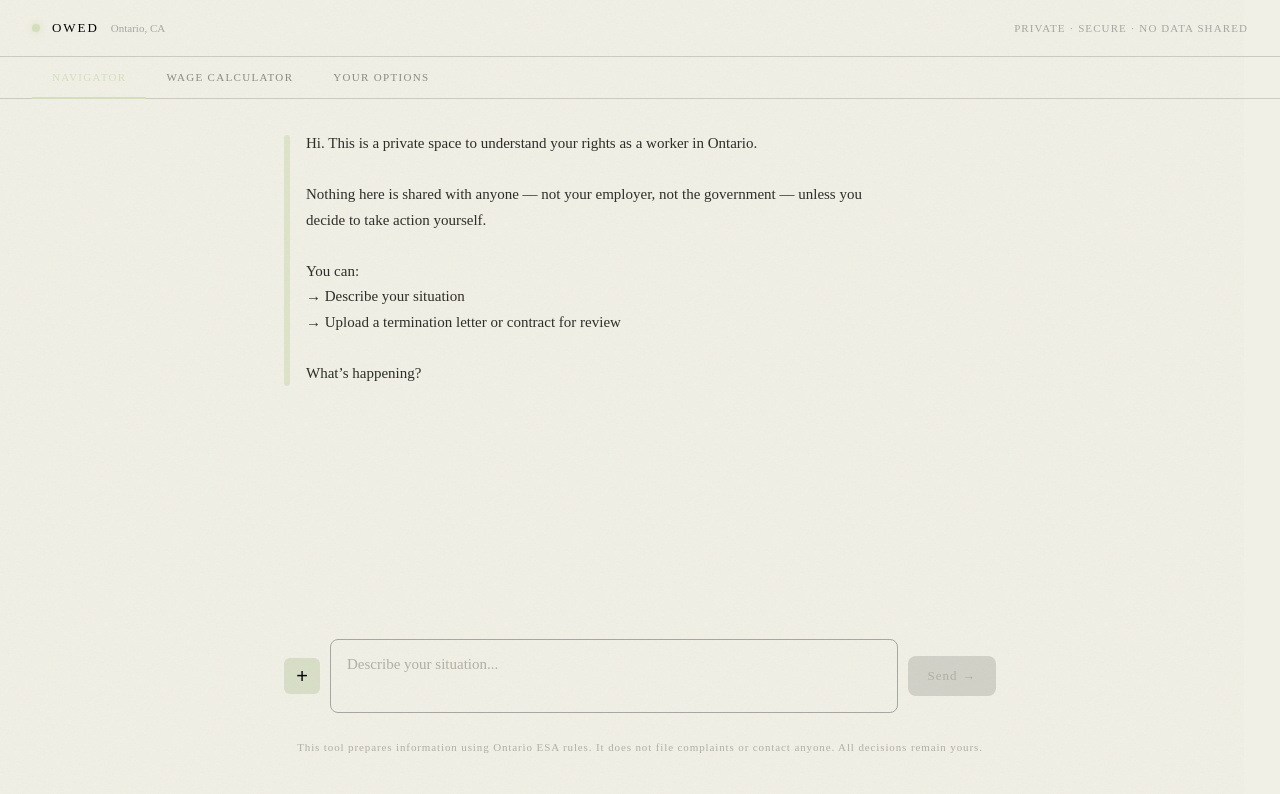
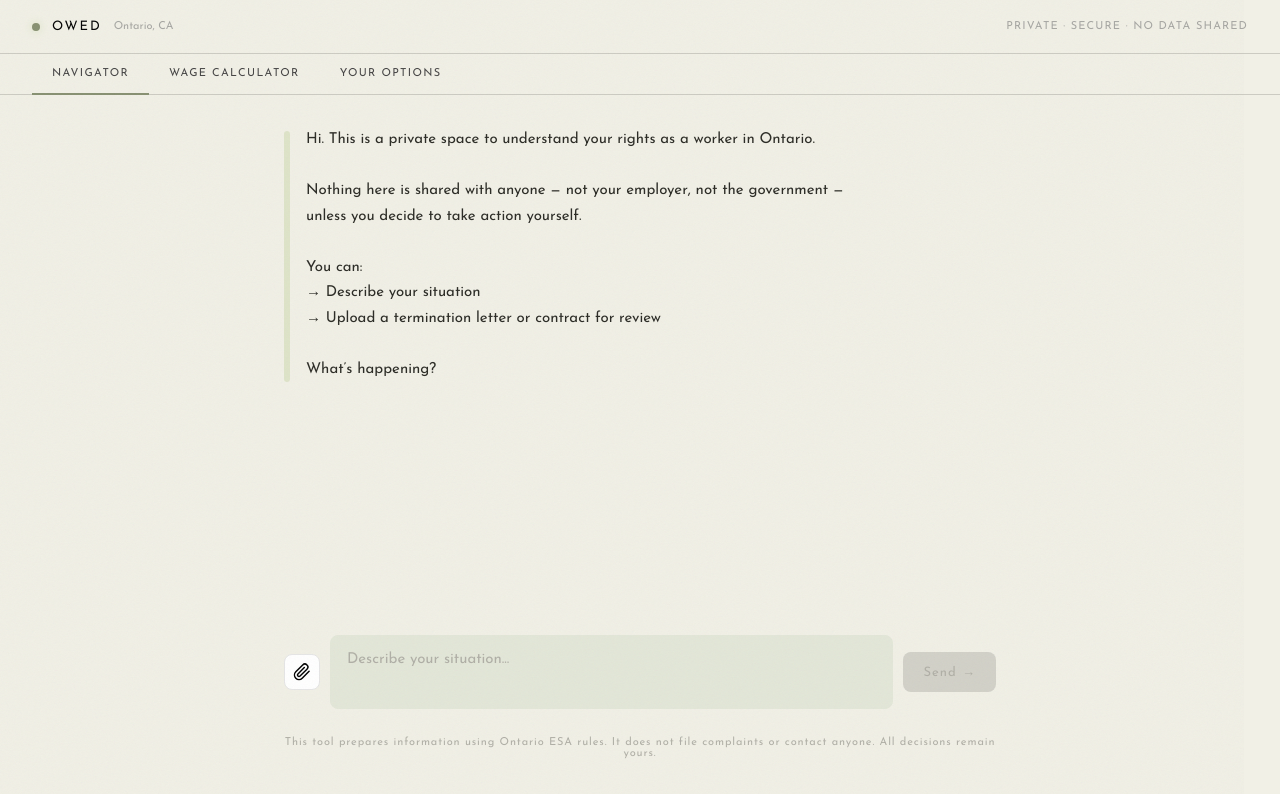
Before and after one commit to amsyb/owed, a React (Vite) app: page / in a window 1280 px wide. Shown: the top 794 px of the page. Built offline with nearby package versions, Linux system fonts and the light colour scheme.

Commit message:
updated fonts and color styles

```diff
--- a/index.html
+++ b/index.html
@@ -3,6 +3,10 @@
   <head>
     <meta charset="UTF-8" />
     <link rel="icon" type="image/svg+xml" href="/vite.svg" />
+    <link
+      href="https://fonts.googleapis.com/css2?family=Josefin+Sans:wght@400;500;600&display=swap"
+      rel="stylesheet"
+    />
     <meta name="viewport" content="width=device-width, initial-scale=1.0" />
     <title>Owed</title>
   </head>
--- a/package.json
+++ b/package.json
@@ -13,6 +13,7 @@
   "dependencies": {
     "react": "^19.2.0",
     "react-dom": "^19.2.0",
+    "react-icons": "^5.5.0",
     "sass": "^1.97.3"
   },
   "devDependencies": {
--- a/src/components/Navigator.jsx
+++ b/src/components/Navigator.jsx
@@ -1,4 +1,5 @@
 import { useState, useRef, useEffect } from "react";
+import { FiPaperclip } from "react-icons/fi";
 import React from "react";
 
 const SYSTEM_PROMPT = `You are a rights navigator helping workers and tenants in Ontario, Canada understand and assert their legal rights. You are empathetic, clear, and action-oriented.
@@ -152,7 +153,7 @@ Remember: This is a preliminary review. You decide what to do next.`,
             disabled={fileLoading}
             title="Upload PDF"
           >
-            +
+            <FiPaperclip size={18} />
           </button>
 
           {/* Textarea (Full Width) */}
--- a/src/styles/main.scss
+++ b/src/styles/main.scss
@@ -1,6 +1,8 @@
+@import url("https://fonts.googleapis.com/css2?family=Josefin+Sans:wght@400;500;700&display=swap");
+
 // Colors
 $bg: #f1f0e6;
-$bg-card: #f1f0e6;
+$bg-card: #e3e7d8;
 $bg-elevated: #d2d1c8;
 $border: #a6a6a2;
 $border-soft: #cccbc2;
@@ -15,7 +17,7 @@ $accent-danger: #c8604a;
 $accent-danger-dim: rgba(200, 96, 74, 0.13);
 
 // Typography
-$font-serif: "Josefin Sans", serif;
+$font-primary: "Josefin Sans", serif;
 $font-size-base: 15px;
 $font-size-sm: 13px;
 $font-size-xs: 12px;
@@ -44,7 +46,7 @@ $radius-xs: 4px;
 body {
   background: $bg;
   color: $text-primary;
-  font-family: $font-serif;
+  font-family: $font-primary;
   font-size: $font-size-base;
   -webkit-font-smoothing: antialiased;
   position: relative;
@@ -155,7 +157,7 @@ body::after {
     width: 8px;
     height: 8px;
     border-radius: 50%;
-    background: $accent;
+    background: #879071;
     box-shadow: 0 0 8px $accent;
   }
 
@@ -195,11 +197,11 @@ body::after {
     background: none;
     border: none;
     border-bottom: 2px solid transparent;
-    color: $text-muted;
+    color: #454444;
     padding: 14px 20px;
     cursor: pointer;
     font-size: $font-size-xxs;
-    font-family: $font-serif;
+    font-family: $font-primary;
     letter-spacing: 0.12em;
     text-transform: uppercase;
     transition: color 0.2s;
@@ -210,8 +212,8 @@ body::after {
     }
 
     &--active {
-      color: $accent;
-      border-bottom-color: $accent;
+      color: #454444;
+      border-bottom-color: #879071;
     }
   }
 }
@@ -235,25 +237,21 @@ body::after {
   width: 100%;
 }
 
-.navigator__textarea {
-  flex: 1;
-  resize: none;
-  min-height: 44px;
-}
-
 .navigator__icon-button {
   width: 36px;
   height: 36px;
-  border-radius: 6px;
-  border: none;
-  background: #d8dfc7;
-  font-size: 20px;
+  border-radius: 8px;
+  border: 1px solid #e6e6e6;
+  background: #fff;
+  display: flex;
+  align-items: center;
+  justify-content: center;
   cursor: pointer;
   transition: 0.2s ease;
 }
 
 .navigator__icon-button:hover {
-  background: white;
+  background: $accent;
 }
 // ─────────────────────────────────────────────
 // Shared section styles
@@ -282,7 +280,7 @@ body::after {
   border-radius: $radius-sm;
   padding: 12px 28px;
   font-size: $font-size-sm;
-  font-family: $font-serif;
+  font-family: $font-primary;
   letter-spacing: 0.1em;
   text-transform: uppercase;
   cursor: pointer;
@@ -290,7 +288,7 @@ body::after {
 
   &--primary {
     background: $accent;
-    color: $bg;
+    color: #454444;
     margin-bottom: 36px;
 
     &:hover {
@@ -349,12 +347,12 @@ body::after {
   &__textarea {
     flex: 1;
     background: $bg-card;
-    border: 1px solid $border;
+    border: 1px solid $bg-card;
     border-radius: $radius;
     padding: 12px 16px;
     color: $text-primary;
     font-size: $font-size-base;
-    font-family: $font-serif;
+    font-family: $font-primary;
     resize: none;
     outline: none;
     line-height: 1.6;
@@ -376,7 +374,7 @@ body::after {
     padding: 12px 20px;
     cursor: default;
     font-size: $font-size-sm;
-    font-family: $font-serif;
+    font-family: $font-primary;
     letter-spacing: 0.08em;
     transition: all 0.2s;
     white-space: nowrap;
@@ -535,12 +533,12 @@ body::after {
   &__input {
     width: 100%;
     background: $bg-card;
-    border: 1px solid $border;
+    border: 1px solid $bg-card;
     border-radius: $radius-sm;
     padding: 10px 14px;
     color: $text-primary;
     font-size: $font-size-base;
-    font-family: $font-serif;
+    font-family: $font-primary;
     outline: none;
     transition: border-color 0.2s;
 
@@ -648,7 +646,7 @@ body::after {
 
   &__links-title {
     font-size: $font-size-xxs;
-    color: $text-muted;
+    color: #879071;
     letter-spacing: 0.1em;
     text-transform: uppercase;
     margin-bottom: 12px;
@@ -656,7 +654,7 @@ body::after {
 
   &__link {
     display: block;
-    color: $accent;
+    color: #879071;
     font-size: $font-size-sm;
     text-decoration: none;
     padding: 6px 0;
@@ -682,7 +680,7 @@ body::after {
 
   &__number {
     font-size: $font-size-xxs;
-    color: $accent;
+    color: #879071;
     letter-spacing: 0.15em;
     font-weight: bold;
     min-width: 24px;
```
Also changed, not shown: 1 other file (tests, documents, lock files or other folders).
